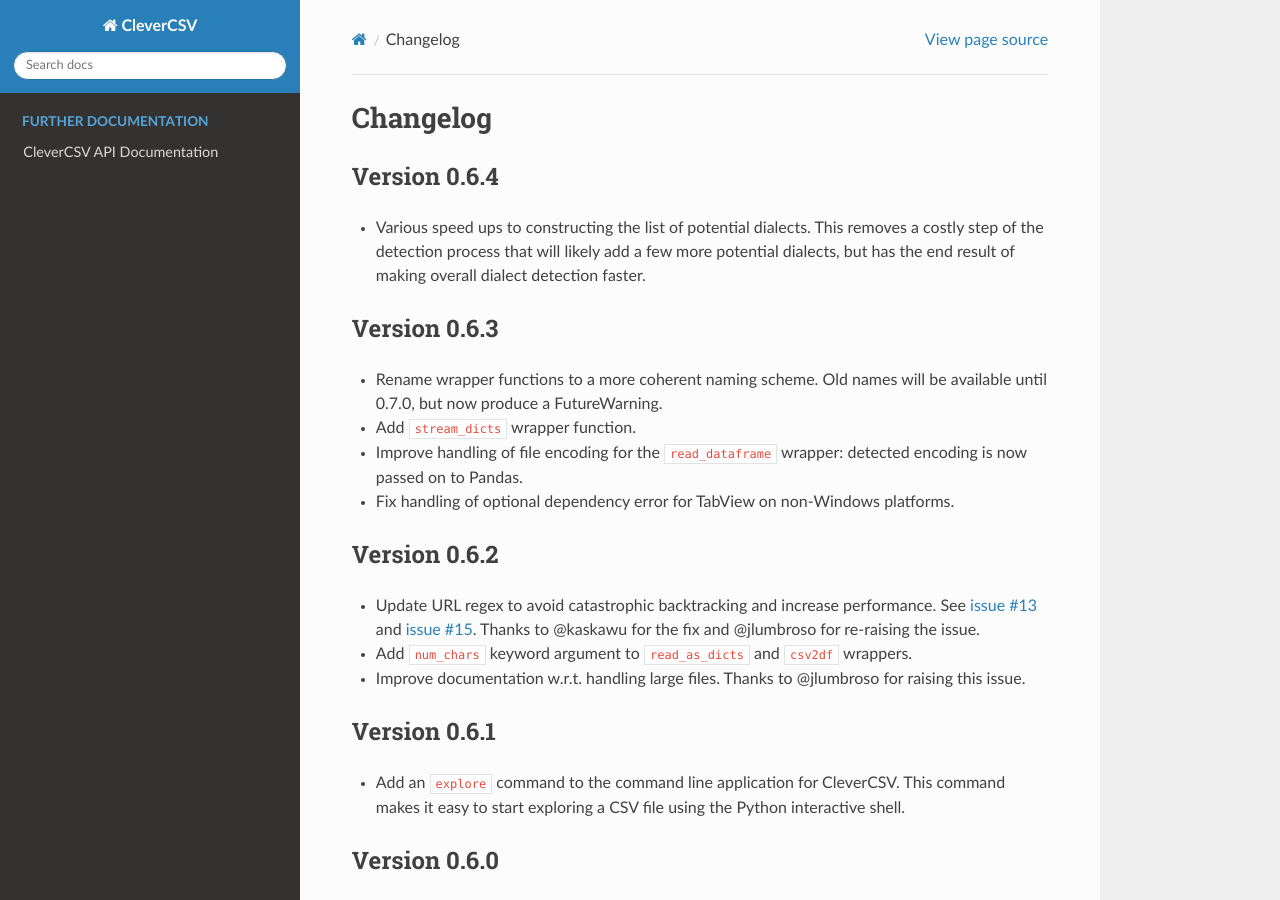
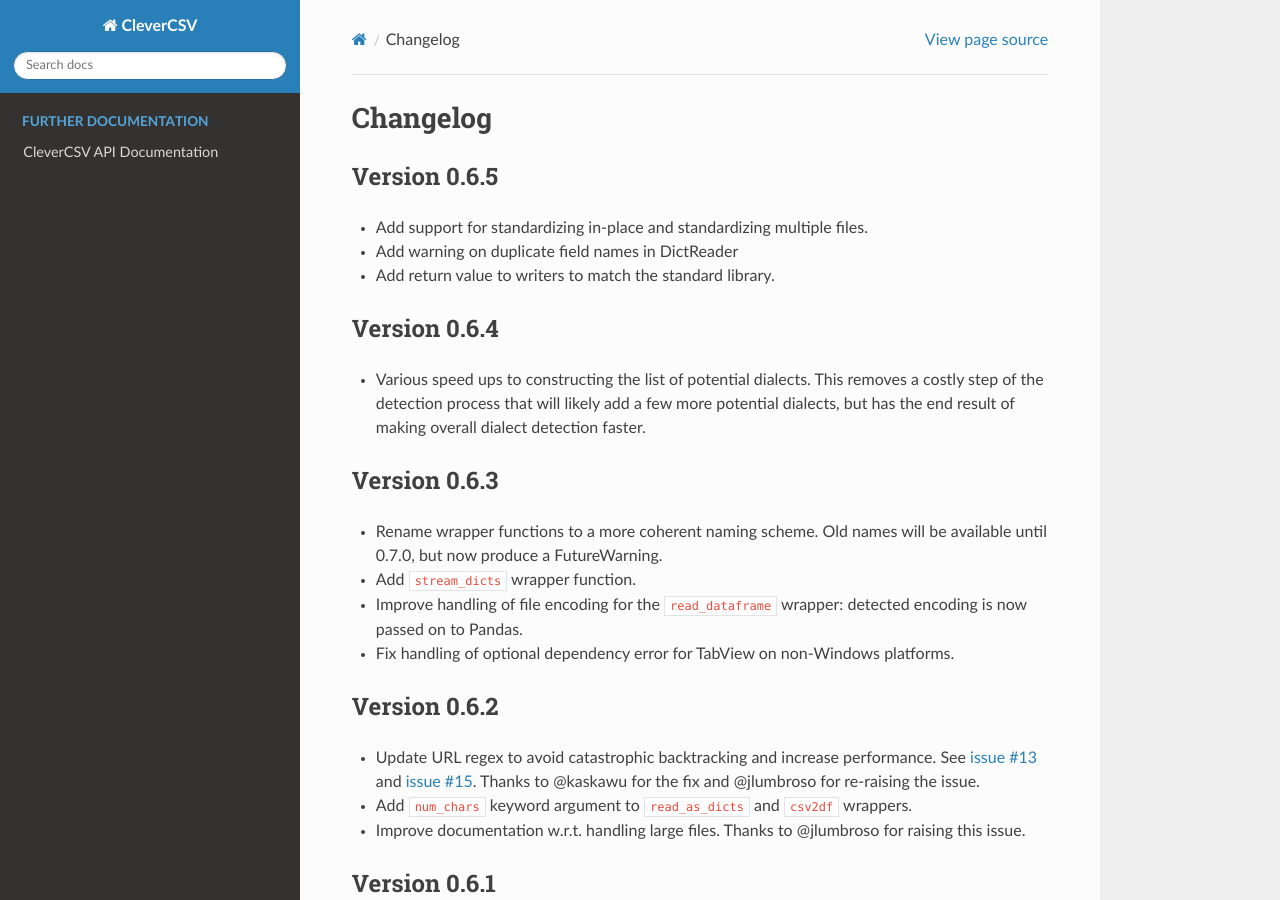
Before and after one commit to alan-turing-institute/CleverCSV, a Sphinx documentation site: the page built from docs/CHANGELOG.rst, in a window 1280 px wide and 900 px high. Built offline with Sphinx 7.4.7 and the Read the Docs theme 2.0.0, drawn with Linux system fonts in a browser that asks for light colours; pages that are not in the unit, such as notebooks, are missing from menus.

Commit message:
CleverCSV Release 0.6.5
* Add support for standardizing in-place and standardizing multiple files.
* Add warning on duplicate field names in DictReader
* Add return value to writers to match the standard library.

```diff
--- a/docs/CHANGELOG.rst
+++ b/docs/CHANGELOG.rst
@@ -1,6 +1,14 @@
 
 Changelog
 =========
+
+Version 0.6.5
+-------------
+
+
+* Add support for standardizing in-place and standardizing multiple files.
+* Add warning on duplicate field names in DictReader
+* Add return value to writers to match the standard library.
 
 Version 0.6.4
 -------------
```
Also changed, not shown: CHANGELOG.md (+6 -0 lines).
